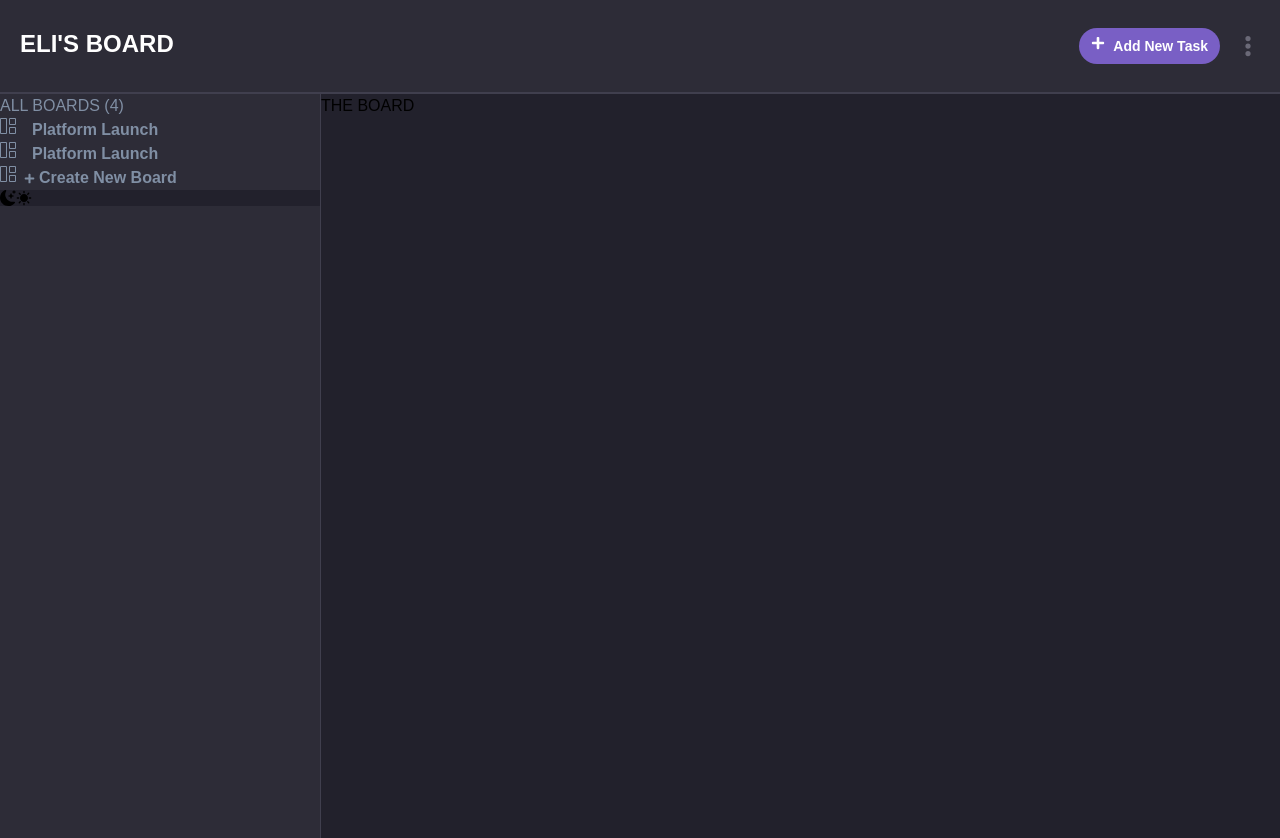
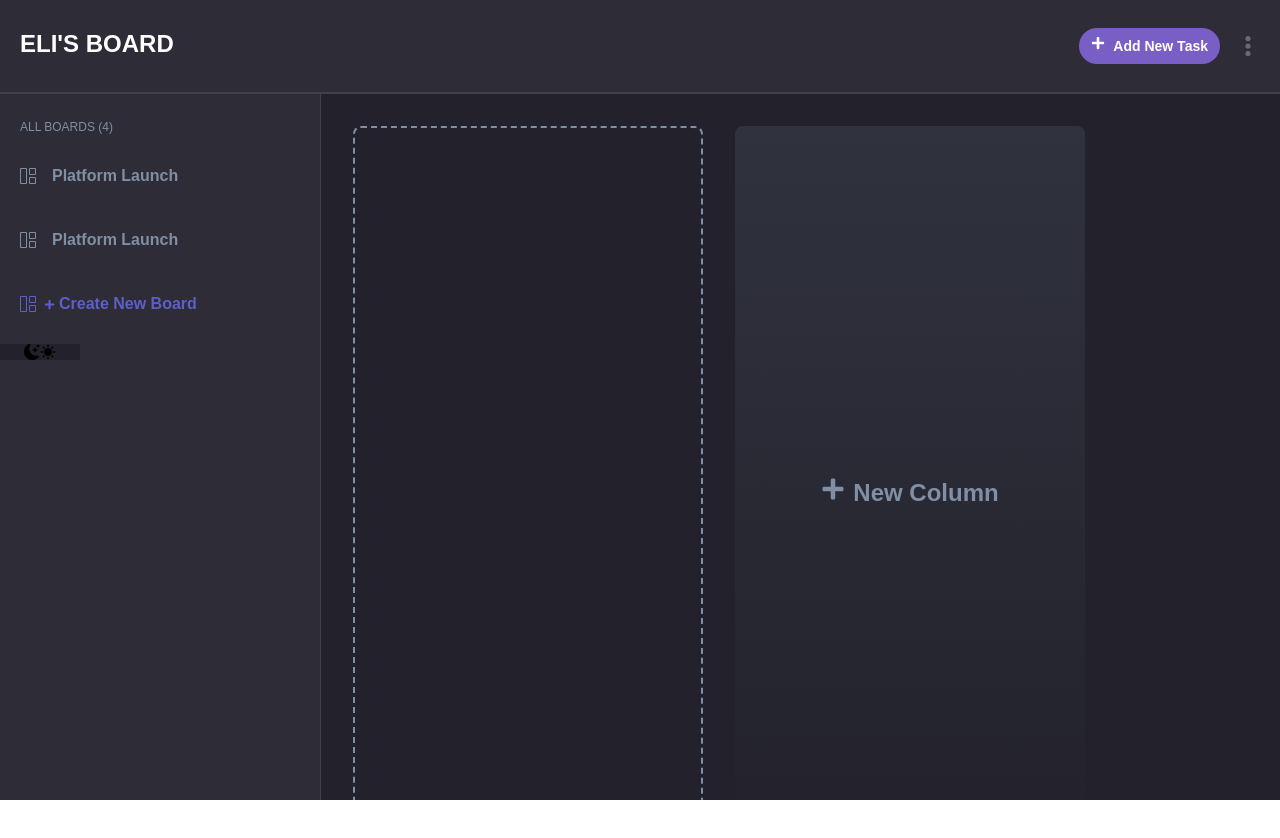
Before and after one commit to miyemicodes/my-kanban-board, a React (Vite) app: page / in a window 1280 px wide. Shown: the top 838 px of the page. After the commit the page ends 800 px from the top, so only its background shows below. Built offline with nearby package versions, Linux system fonts and the light colour scheme.

Commit message:
initial commit

```diff
--- a/src/components/App.jsx
+++ b/src/components/App.jsx
@@ -5,7 +5,7 @@ import MainPage from "./Mainpage";
 function App() {
   return (
     <>
-      <section className="w-screen h-screen font-sans divide-y-2 divide-[#403f4e]">
+      <section className="w-screen h-lvh font-sans divide-y-2 divide-[#403f4e] overflow-x-hidden">
         <Header />
         <MainPage />
       </section>
--- a/src/components/Board.jsx
+++ b/src/components/Board.jsx
@@ -1,10 +1,18 @@
 import React from "react";
+import { FaPlus } from "react-icons/fa";
 
 function Board() {
   return (
     <>
-      <section className="bg-[#22212c] w-3/4 flex flex-nowrap">
-        <h1> THE BOARD</h1>
+      <section className="bg-[#22212c] h-auto min-h-[250px]  w-3/4 flex flex-row flex-nowrap gap-8 overflow-w-auto p-8">
+        <div className=" p-4 w-[350px] rounded-lg border-dashed border-2 border-[#808fa4]"></div>
+
+        <div className=" p-4 w-[350px] rounded-lg flex items-center justify-center bg-gradient-to-b from-[#30323d] to-transparent">
+          <button className="flex self-center justify-center gap-2 font-semibold text-2xl text-[#808fa4]">
+            <FaPlus className="text-2xl" />
+            <p> New Column</p>
+          </button>
+        </div>
       </section>
     </>
   );
--- a/src/components/Sidebar.jsx
+++ b/src/components/Sidebar.jsx
@@ -7,30 +7,34 @@ import { BsFillMoonStarsFill } from "react-icons/bs";
 function Sidebar() {
   return (
     <>
-      <section className="bg-[#2d2c37] w-1/4">
-        <p className="text-base text-[#808fa4]">
+      <section className="flex flex-col gap-4 py-6 bg-[#2d2c37] w-1/4">
+        <p className="px-5 text-[12px]  text-[#808fa4]">
           ALL BOARDS <span>(4)</span>
         </p>
-        <ul className="">
-          <li className="flex content-center justify-start gap-4 text-[#808fa4] hover:text-white font-semibold">
+
+        <ul className="flex flex-col gap-4 w-72 font-semibold">
+          <li className="flex items-center gap-4 py-3 px-5 rounded-r-3xl text-[#808fa4] hover:text-white hover:bg-[#bba4fc] active:bg-[#795fc5] font-semibold">
             <BsGrid1X2 />
             <p>Platform Launch</p>
           </li>
-          <li className="flex content-center justify-start gap-4 text-[#808fa4] hover:text-white font-semibold">
+
+          <li className="flex items-center gap-4 py-3 px-5 rounded-r-3xl text-[#808fa4] hover:text-white hover:bg-[#bba4fc] active:bg-[#795fc5] font-semibold">
             <BsGrid1X2 />
             <p>Platform Launch</p>
           </li>
-          <li className="flex content-center justify-start gap-4 text-[#808fa4] hover:text-white font-semibold">
-            <button className="flex content-center justify-start gap-2 text-[#808fa4] hover:text-white font-semibold">
+
+          <li className="flex content-center justify-start gap-4 text-[#5f5fc8] py-3 px-5 hover:opacity-0.5 font-semibold">
+            <button className="flex items-center justify-start gap-2  font-semibold">
               <BsGrid1X2 />
-              <div className="flex items-center justify-start gap-1 font-semibold">
+              <div className="flex items-center justify-start gap-1 font-semibold ">
                 <FaPlus className="text-[11px]" />
                 <p>Create New Board</p>
               </div>
             </button>
           </li>
         </ul>
-        <div className="flex bg-[#22212c]">
+
+        <div className="flex content-center justify-center bg-[#22212c] w-20">
           <BsFillMoonStarsFill />
           <button></button>
           <MdSunny />
```
